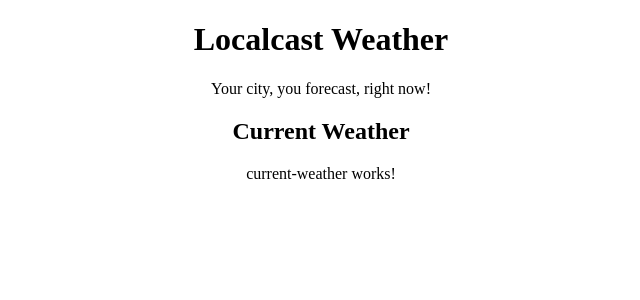
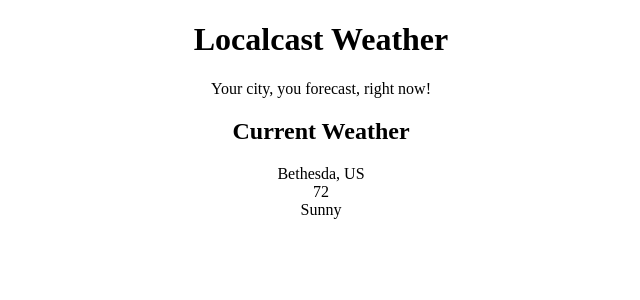
Before and after one commit to msuphap/local-weather-app, an Angular app: page / in a window 1280 px wide. Shown: the top 300 px of the page, without its empty margins (319-959 px from the left). Built offline with nearby package versions, Linux system fonts and the light colour scheme.

Commit message:
Added interface and plugged into component

```diff
--- a/src/app/current-weather/current-weather.component.html
+++ b/src/app/current-weather/current-weather.component.html
@@ -1 +1,12 @@
-<p>current-weather works!</p>
+<div>
+  <div>
+    <span>{{ current.city }}, {{ current.country }}</span>
+  </div>
+  <div>
+    <img [src]="current.image" />
+    <span>{{ current.temperature }}</span>
+  </div>
+  <div>
+    {{ current.description }}
+  </div>
+</div>
--- a/src/app/current-weather/current-weather.component.ts
+++ b/src/app/current-weather/current-weather.component.ts
@@ -1,4 +1,5 @@
 import { Component, OnInit } from '@angular/core';
+import { ICurrentWeather } from '../icurrent-weather';
 
 @Component({
   selector: 'app-current-weather',
@@ -7,7 +8,17 @@
 })
 export class CurrentWeatherComponent implements OnInit {
 
-  constructor() { }
+  current: ICurrentWeather
+  constructor() {
+    this.current = {
+      city: 'Bethesda',
+      country: 'US',
+      date: new Date(),
+      image: '',
+      temperature: 72,
+      description: 'Sunny'
+    }
+   }
 
   ngOnInit() {
   }
--- /dev/null
+++ b/src/app/icurrent-weather.ts
@@ -0,0 +1,8 @@
+export interface ICurrentWeather {
+  city: string
+  country: string
+  date: Date
+  image: string
+  temperature: number
+  description: string
+}
```
